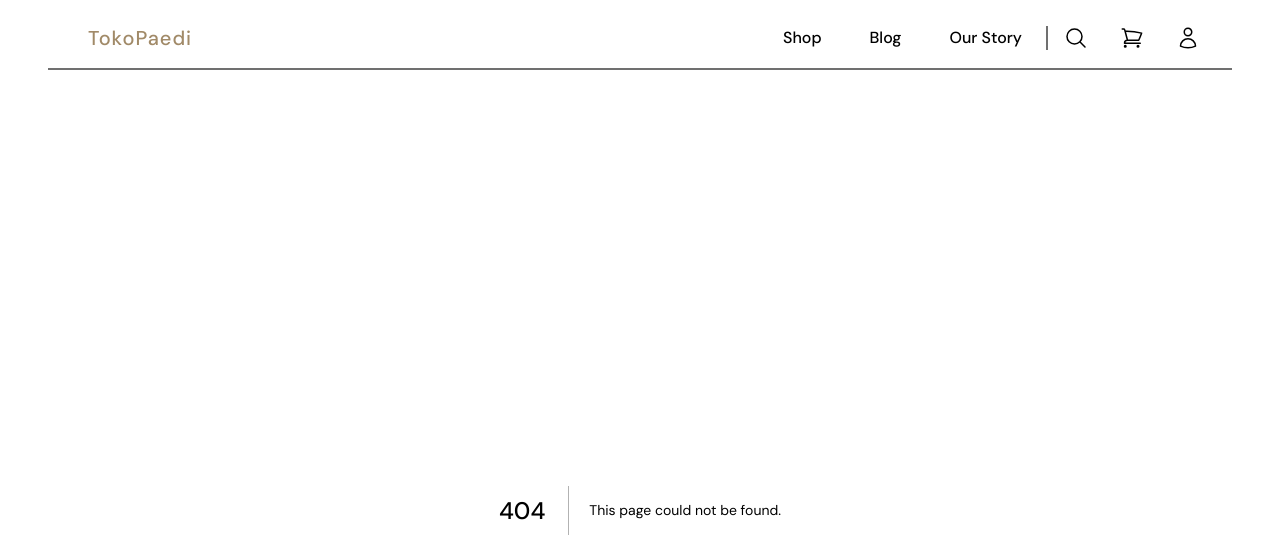
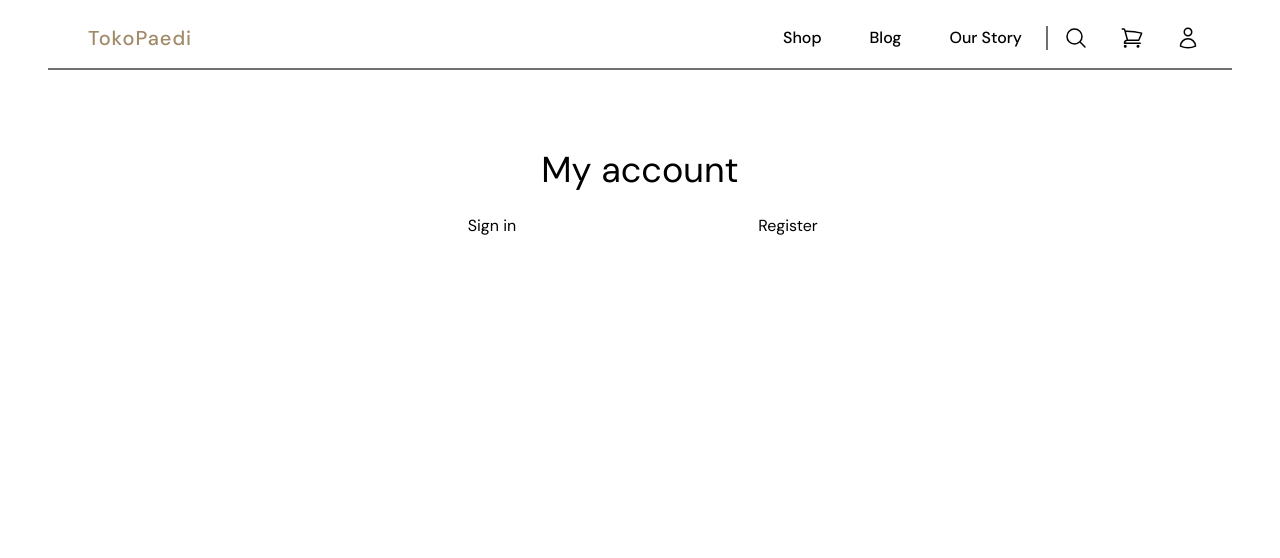
Before and after one commit to NoxturneDev/porto-ecommerce, a Next.js app: page /account/login in a window 1280 px wide. Before the commit this address had no page. Shown: the top 558 px of the page. Built offline with nearby package versions, Linux system fonts and the light colour scheme.

Commit message:
create new folders containers

```diff
--- /dev/null
+++ b/containers/LoginOrRegister.js
@@ -0,0 +1,54 @@
+import { Fragment } from "react"
+import Link from "next/link"
+
+const LoginOrRegister = ({loginOrRegister = 'login'}) => {
+
+// Psudocode For Logic
+
+const loginHandler = () =>{
+return console.log("login")
+}
+
+
+const registerHandler = () => {
+return console.log('Register')
+}
+
+const buttonLoginOrRegisterOnCLickHandler = () => {
+if(loginOrRegister === 'login'){
+loginHandler()
+} else{
+registerHandler();
+}
+}
+
+
+return(
+<Fragment>
+    <div className="flex flex-col mt-20 justify-center items-center ">
+        <h1 className="text-4xl mb-6">My account</h1>
+
+        <div className="flex items-center justify-center bg-slate-400 w-1/2 p-1">
+
+            <div className={`flex items-center justify-center  w-1/2
+            ${loginOrRegister === 'login' ? "bg-slate-300" : ""} p-1`}>
+               <Link href='/account/login' >
+                <p className="text-md ">Sign in</p>
+               </Link>
+            </div>
+
+            <div className={`flex items-center justify-center  w-1/2
+            ${loginOrRegister === 'register' ? "bg-slate-300" : ""}  p-1 `}>
+                <Link href="/account/register">
+                <p className="text-md  ">Register</p>
+                </Link>
+            </div>
+
+        </div>
+    </div>
+</Fragment>
+)
+}
+
+
+export default LoginOrRegister;
--- a/pages/account/index.js
+++ /dev/null
@@ -1,15 +0,0 @@
-import { Fragment } from "react"
-
-const Account = () => {
-    return(
-        <Fragment>
-        <div className="flex flex-col justify-center items-center ">
-            <h1>Testttt</h1>
-
-        </div>
-        </Fragment>
-    )
-}
-
-
-export default Account;
--- /dev/null
+++ b/pages/account/login.js
@@ -0,0 +1,13 @@
+import { Fragment } from 'react';
+import LoginOrRegister from '../../containers/LoginOrRegister'
+
+const register = () => {
+return (
+    <Fragment>
+    <LoginOrRegister loginOrRegister='login' />
+    </Fragment>
+
+)
+}
+
+export default register
--- /dev/null
+++ b/pages/account/register.js
@@ -0,0 +1,13 @@
+import { Fragment } from 'react';
+import LoginOrRegister from '../../containers/LoginOrRegister'
+
+const register = () => {
+return (
+    <Fragment>
+    <LoginOrRegister loginOrRegister='register' />
+    </Fragment>
+
+)
+}
+
+export default register
```
